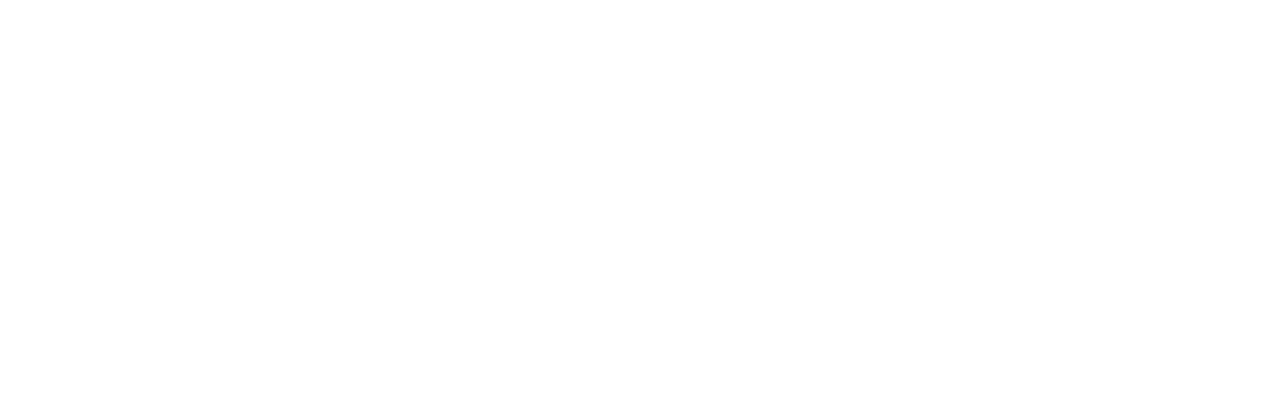
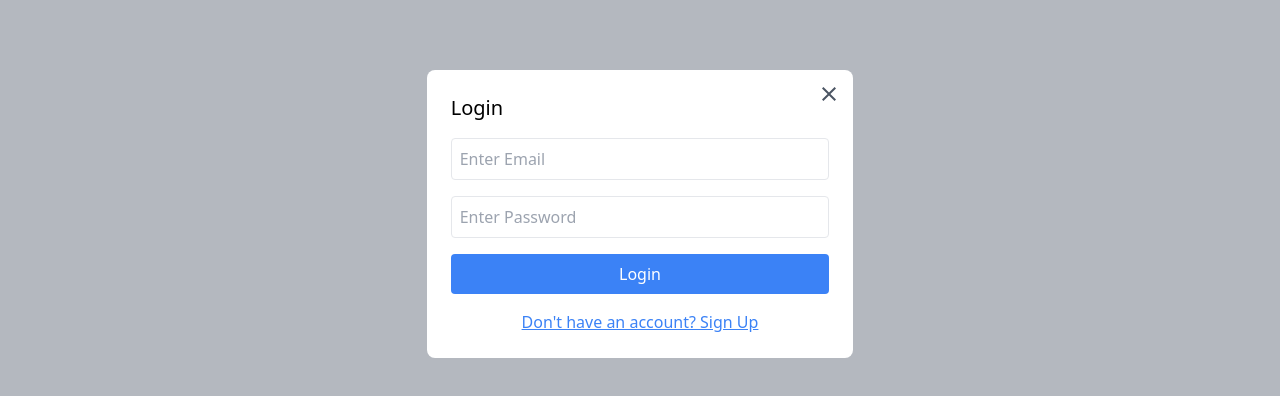
Before and after one commit to GowthamAkula89/blogs-app, a React (Create React App) app in the folder client/: page / in a window 1280 px wide. Both pictures are taken after a click on the button "Sign In". Shown: the part 186-582 px from the top of the page. Built offline with nearby package versions, Linux system fonts and the light colour scheme; no server answers.

Commit message:
add login/register

```diff
--- a/client/package.json
+++ b/client/package.json
@@ -6,6 +6,7 @@
     "@testing-library/jest-dom": "^5.17.0",
     "@testing-library/react": "^13.4.0",
     "@testing-library/user-event": "^13.5.0",
+    "axios": "^1.7.7",
     "react": "^18.3.1",
     "react-dom": "^18.3.1",
     "react-icons": "^5.3.0",
--- /dev/null
+++ b/client/src/api/api.js
@@ -0,0 +1,135 @@
+import axios from "axios";
+
+const api = axios.create({
+
+  baseURL: "http://localhost:8081/api",
+  headers: {
+    "Content-Type": "application/json",
+  },
+});
+
+const handleError = (error) => {
+  if (error.response) {
+    console.error("Error response:", error.response);
+    return {
+      success: false,
+      message: error.response.data.message || "An error occurred.",
+    };
+  } else if (error.request) {
+    console.error("Error request:", error.request);
+    return { success: false, message: "No response from the server." };
+  } else {
+    console.error("Error message:", error.message);
+    return { success: false, message: error.message };
+  }
+};
+
+// User authentication API calls
+
+export const loginUser = async (credentials) => {
+  try {
+    const res = await api.post(`/auth/login`, credentials);
+
+    if (res.data.token) {
+      localStorage.setItem("token", res.data.token);
+      localStorage.setItem("userName", res.data.fullName); // Store the user name
+    }
+
+    return { success: true, data: res.data };
+  } catch (error) {
+    return handleError(error);
+  }
+};
+
+export const signupUser = async (userData) => {
+  try {
+    const res = await api.post("/auth/register", userData);
+
+    if (res.data.token) {
+      localStorage.setItem("token", res.data.token);
+      localStorage.setItem("userName", res.data.fullName);
+    }
+    return { success: true, data: res.data };
+  } catch (error) {
+    return handleError(error);
+  }
+};
+
+export const logoutUser = async () => {
+  try {
+    localStorage.removeItem("token");
+    const res = await api.post("/auth/logout");
+    return { success: true, data: res.data };
+  } catch (error) {
+    return handleError(error);
+  }
+};
+
+// Blog API calls
+
+export const fetchBlogsByLocation = async (location) => {
+  try {
+    const res = await api.get(`/blogs/${location}`);
+    return { success: true, data: res.data };
+  } catch (error) {
+    return handleError(error);
+  }
+};
+
+export const fetchBlogById = async (id) => {
+  try {
+    const res = await api.get(`/blogs/${id}`);
+    return { success: true, data: res.data };
+  } catch (error) {
+    return handleError(error);
+  }
+};
+
+// Fetch user blogs
+export const fetchBlogsByUser = async () => {
+  try {
+    const token = localStorage.getItem("token");
+    const res = await api.get("/blogs/user", {
+      headers: { Authorization: `Bearer ${token}` },
+    });
+    return { success: true, data: res.data };
+  } catch (error) {
+    return handleError(error);
+  }
+};
+
+export const createBlog = async (blogData) => {
+  try {
+    const token = localStorage.getItem("token");
+    const res = await api.post("/blogs", blogData, {
+      headers: { Authorization: `Bearer ${token}` },
+    });
+    return { success: true, data: res.data };
+  } catch (error) {
+    return handleError(error);
+  }
+};
+
+export const updateBlog = async (id, blogData) => {
+  try {
+    const token = localStorage.getItem("token");
+    const res = await api.put(`/blogs/${id}`, blogData, {
+      headers: { Authorization: `Bearer ${token}` },
+    });
+    return { success: true, data: res.data };
+  } catch (error) {
+    return handleError(error);
+  }
+};
+
+export const deleteBlog = async (id) => {
+  try {
+    const token = localStorage.getItem("token");
+    const res = await api.delete(`/blogs/${id}`, {
+      headers: { Authorization: `Bearer ${token}` },
+    });
+    return { success: true, data: res.data };
+  } catch (error) {
+    return handleError(error);
+  }
+};
--- a/client/src/components/Header.js
+++ b/client/src/components/Header.js
@@ -2,16 +2,24 @@ import { useState } from "react";
 import { FaBlogger } from "react-icons/fa";
 import { IoIosSearch } from "react-icons/io";
 import { Link, useLocation } from "react-router-dom";
+import Modal from "./Modal";
 const Header = ({setSelectedRegion}) => {
     const location = useLocation();
-    const isLoggedIn = localStorage.getItem('blogAuthToken');
+    const [isLoggedIn, setIsLoggedIn] = useState(localStorage.getItem('blogAuthToken') ? true:false);
     const [region, setRegion] = useState("")
+    const [isModalOpen, setIsModalOpen] = useState(false);
+
+    const handleAuthenticate = (user) => {
+        setIsLoggedIn(true);
+        localStorage.setItem("blogAuthToken", JSON.stringify(user.token.token));
+      };
 
     const handleSearch = () => {
         setSelectedRegion(region)
         setRegion("")
     }
     return (
+        <>
         <nav className="bg-green-950 p-3 text-white ">
             <div className="flex gap-2 justify-between items-center">
                 <div className="flex gap-2 items-center text-xl font-bold">
@@ -36,7 +44,7 @@ const Header = ({setSelectedRegion}) => {
                 <div>
                     {!isLoggedIn ? (
                         <>
-                    <button >Sign In</button>
+                        <button  onClick={() => setIsModalOpen(true)}>Sign In</button>
                         </>
                     ) : (
                         <p>Welcome Gowtham</p>
@@ -44,6 +52,12 @@ const Header = ({setSelectedRegion}) => {
                 </div>
             </div>
         </nav>
+        <Modal
+            isOpen={isModalOpen}
+            onClose={() => setIsModalOpen(false)}
+            onAuthenticate={handleAuthenticate}
+        />
+        </>
     )
 }
 export default Header
--- /dev/null
+++ b/client/src/components/Modal.js
@@ -0,0 +1,120 @@
+import React, { useState } from "react";
+import { loginUser, signupUser } from "../api/api";
+import { MdClose } from "react-icons/md";
+
+const Modal = ({ isOpen, onClose, onAuthenticate }) => {
+  const [isLogin, setIsLogin] = useState(true);
+  const [email, setEmail] = useState("");
+  const [password, setPassword] = useState("");
+  const [name, setName] = useState("");
+  const [confirmPassword, setConfirmPassword] = useState("");
+
+  const handleSubmit = async (e) => {
+    e.preventDefault();
+
+    if (!isLogin && password !== confirmPassword) {
+      alert("Passwords do not match");
+      return;
+    }
+
+    const userData = isLogin
+      ? { email, password }
+      : { name, email, password };
+
+    try {
+      const response = isLogin
+        ? await loginUser(userData)
+        : await signupUser(userData);
+
+      if (response.success) {
+        if (isLogin) {
+          onAuthenticate(response.data);
+          onClose();
+        } else {
+          alert("Registration successful! Please log in.");
+          setIsLogin(true);
+          setName("");
+          setConfirmPassword("");
+          setEmail("");
+          setPassword("");
+        }
+      } else {
+        alert(response.message || "An error occurred during authentication.");
+      }
+    } catch (error) {
+      alert(
+        "Error during authentication: " +
+          (error.response?.data?.message || error.message)
+      );
+    }
+  };
+
+  return (
+    <>
+      {isOpen && (
+        <div className="fixed inset-0 flex items-center justify-center bg-gray-500 bg-opacity-50">
+          <div className="bg-white rounded-lg p-6 w-1/3 relative">
+            <h2 className="text-xl mb-4">{isLogin ? "Login" : "Register"}</h2>
+            <button
+              onClick={onClose}
+              className="absolute top-3 right-3 text-gray-600 hover:text-gray-900"
+              aria-label="Close modal"
+            >
+              <MdClose size={24} />
+            </button>
+            <form onSubmit={handleSubmit} className="flex flex-col gap-4">
+              {!isLogin && (
+                <input
+                  type="text"
+                  placeholder="Enter User Name"
+                  value={name}
+                  onChange={(e) => setName(e.target.value)}
+                  required
+                  className="border p-2 rounded outline-none"
+                />
+              )}
+              <input
+                type="email"
+                placeholder="Enter Email"
+                value={email}
+                onChange={(e) => setEmail(e.target.value)}
+                required
+                className="border p-2 rounded outline-none"
+              />
+              <input
+                type="password"
+                placeholder="Enter Password"
+                value={password}
+                onChange={(e) => setPassword(e.target.value)}
+                required
+                className="border p-2 rounded outline-none"
+              />
+              {!isLogin && (
+                <input
+                  type="password"
+                  placeholder="Confirm Password"
+                  value={confirmPassword}
+                  onChange={(e) => setConfirmPassword(e.target.value)}
+                  required
+                  className="border p-2 rounded outline-none"
+                />
+              )}
+              <button type="submit" className="bg-blue-500 text-white p-2 rounded">
+                {isLogin ? "Login" : "Sign Up"}
+              </button>
+              <button
+                type="button"
+                onClick={() => setIsLogin(!isLogin)}
+                className="text-blue-500 underline"
+              >
+                {isLogin ? "Don't have an account? Sign Up" : "Already have an account? Login"}
+              </button>
+            </form>
+          </div>
+        </div>
+      )}
+    </>
+  );
+};
+
+export default Modal;
```
Also changed, not shown: 1 other file (tests, documents, lock files or other folders). Lines whose indentation alone changed are shown as unchanged.
